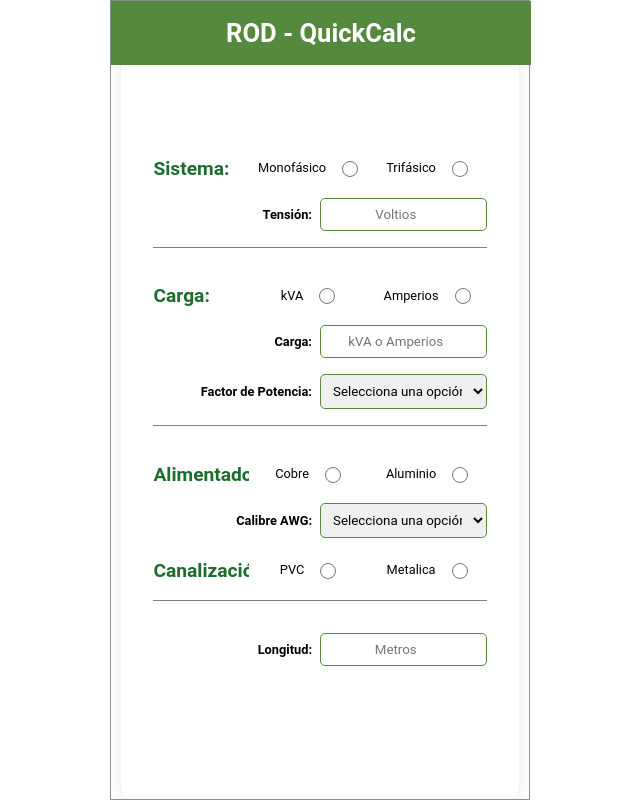
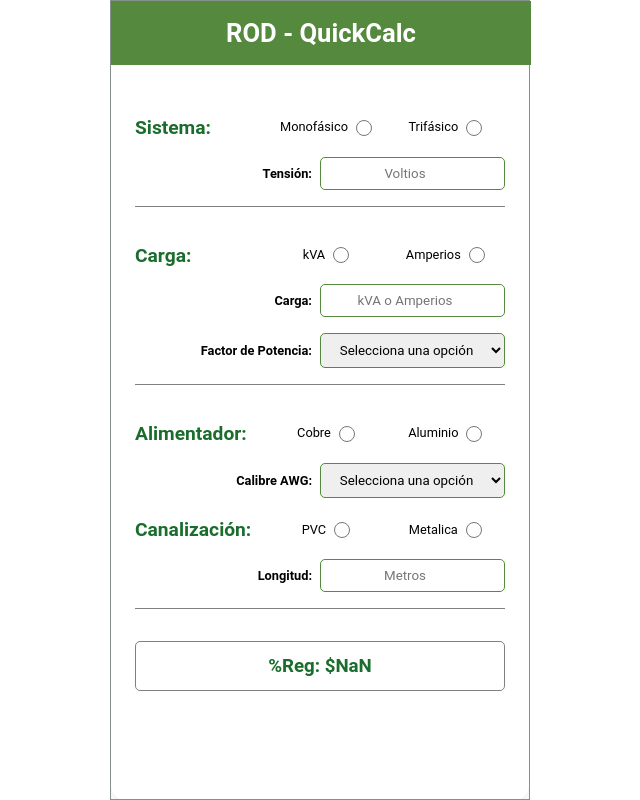
Before and after one commit to cmarioep/ROD-QuickCalc, a React (Vite) app: page /voltagedrop in a window 1280 px wide. Shown: the whole page, without its empty margins (320-960 px from the left). Built offline with nearby package versions, Linux system fonts and the light colour scheme.

Commit message:
Style: VoltageDrop component structure and styles

```diff
--- a/src/pages/VoltageDrop.jsx
+++ b/src/pages/VoltageDrop.jsx
@@ -2,7 +2,7 @@
 import { useEffect, useState } from 'react';
 import { useForm } from '../hooks/useForm';
 import { getVoltageDrop } from '../utils/getVoltageDrop';
-import '../styles/components/VoltageDrop.scss';
+import '../styles/pages/VoltageDrop.scss';
 
 
 
@@ -179,8 +179,6 @@ export const VoltageDrop = () => {
                     </div>
                 </div>
 
-            </div>
-
                 <div className="label-input">
                     <label htmlFor="long">Longitud:</label>
                     <input
@@ -194,7 +192,9 @@ export const VoltageDrop = () => {
                     />
                 </div>
 
-            {voltageDrop ? <h3 className='system-result'>`%Reg: ${voltageDrop}` </h3> : null}
+            </div>
+
+            <h3 className='system-result'>%Reg: ${voltageDrop} </h3>
 
         </form>
 
--- a/src/styles/components/VoltageDrop.scss
+++ b/src/styles/pages/VoltageDrop.scss
@@ -6,11 +6,9 @@
     justify-content: center;
     align-items: center;
 
-    width: 95%;
     max-width: 420px;
     height: 100vh;
-    padding: 2rem;
-    padding-top: $navbar-heigh;
+    padding: 1.5rem;
     margin: 0 auto;
     border-radius: 1rem;
 
@@ -36,7 +34,8 @@
     margin-bottom: 0.8rem;
 
     p {
-        color: rgb(26, 109, 44)
+        width: 55%;
+        color: rgb(26, 109, 44);
     }
 
 }
@@ -53,7 +52,7 @@
     }
 
     input[type="radio"] {
-        margin-left: 1rem;
+        margin-left: 0.5rem;
         vertical-align: middle;
         cursor: pointer;
         width: 1.2em;
@@ -92,7 +91,7 @@
 
 .system-result {
     width: 100%;
-    margin: 1rem 0;
+    // margin: 1rem 0;
     padding: 0.8rem;
     border: 1px solid grey;
     border-radius: 5px;
```
Lines whose indentation alone changed are shown as unchanged.
